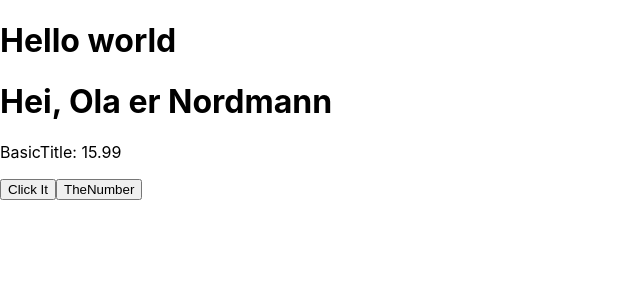
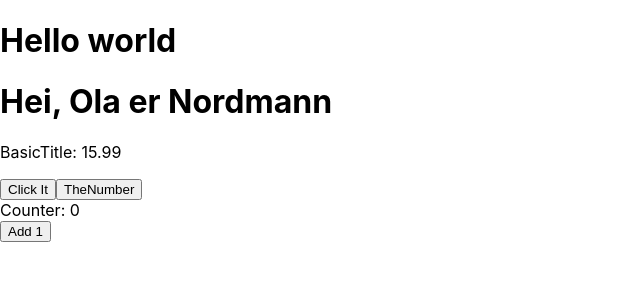
Before and after one commit to NatuRal3/feu2-frameworks, a React (Create React App) app in the folder m-f-a/: page / in a window 1280 px wide. Shown: the top 300 px of the page, without its empty margins (0-640 px from the left). Built offline with nearby package versions, Linux system fonts and the light colour scheme.

Commit message:
Fixing state.js and app.js issues

```diff
--- a/m-f-a/src/App.js
+++ b/m-f-a/src/App.js
@@ -2,7 +2,7 @@ import React from "react";
 import BasicComponent from "./components/BasicComp";
 import BasicProp from "./components/BasicProps";
 import ButtonComponent from "./buttons/onClick";
-import useStateApp from "./state/state";
+import UseStateApp from "./state/state";
 
 function App() {
   return (
@@ -11,7 +11,7 @@ function App() {
       <BasicComponent />
       <BasicProp title="BasicTitle" price={15.99} />
       <ButtonComponent />
-      <useStateApp />
+      <UseStateApp />
     </div>
   );
 }
--- a/m-f-a/src/state/state.js
+++ b/m-f-a/src/state/state.js
@@ -1,6 +1,5 @@
 import React from "react";
 import { useState } from "react";
-import ButtonComponent from "../buttons/onClick";
 
 function useStateApp() {
   // Our counter state created here
```
